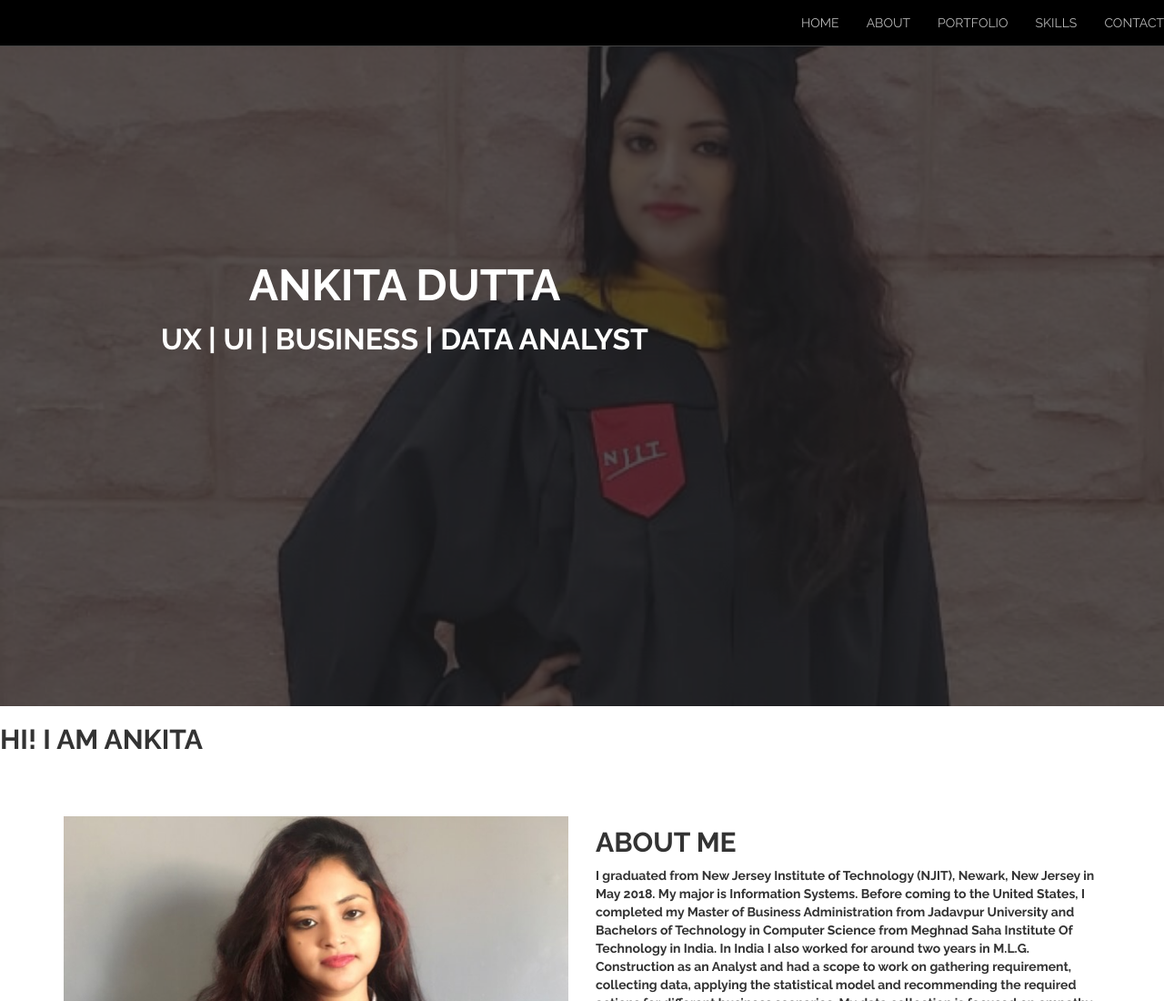
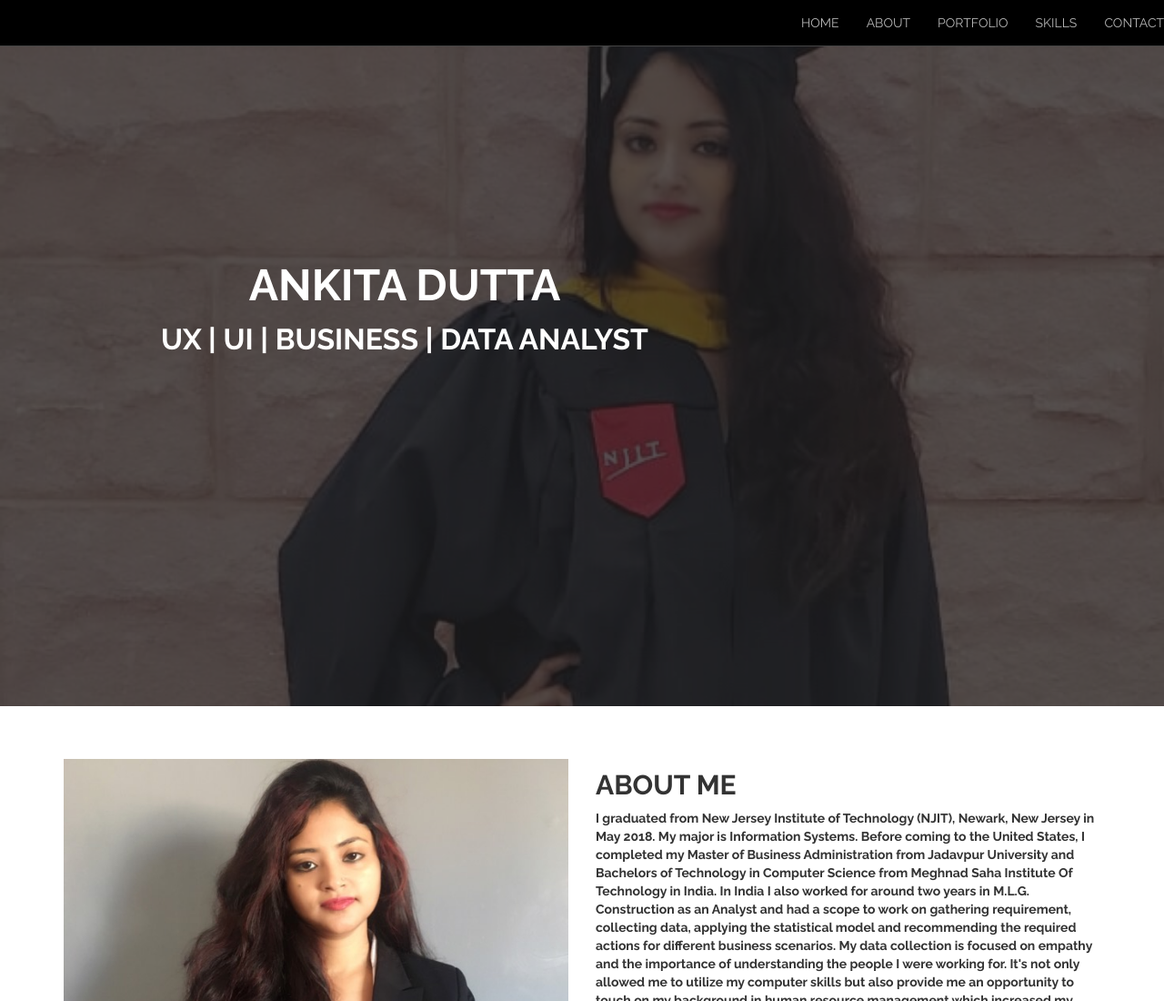
Before and after one commit to Ankitadutta2/myPortfolio.git.io, a plain HTML site: page index.html in a window 1280 px wide. Shown: the top 1100 px of the page at 91% size. Drawn offline with nearby package versions, Linux system fonts and the light colour scheme.

Commit message:
Update index.html

```diff
--- a/index.html
+++ b/index.html
@@ -172,7 +172,7 @@
 
 
 
-		<h2> <b><CENTRE>HI! I AM ANKITA </CENTER></b></h2>
+
 
 
                         </div>
```
